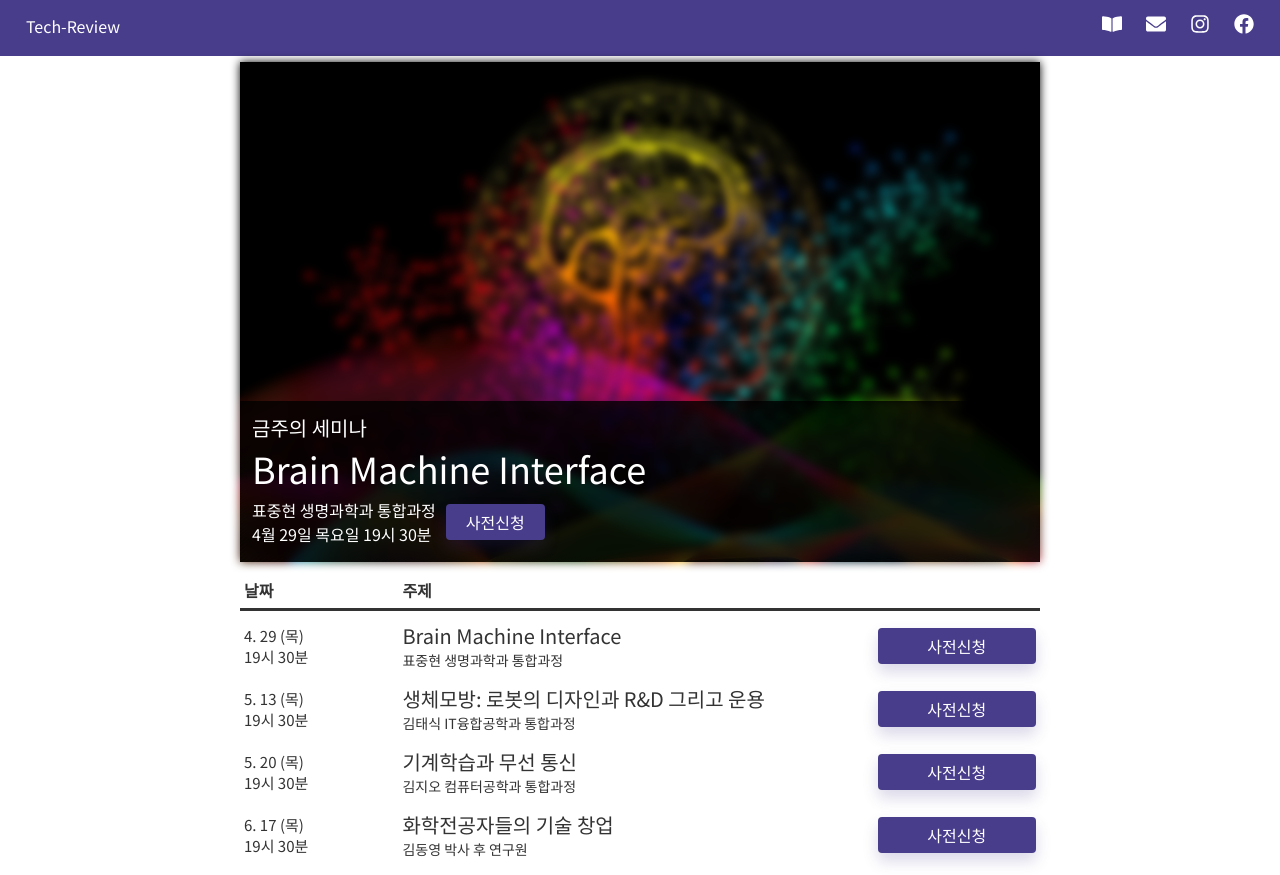
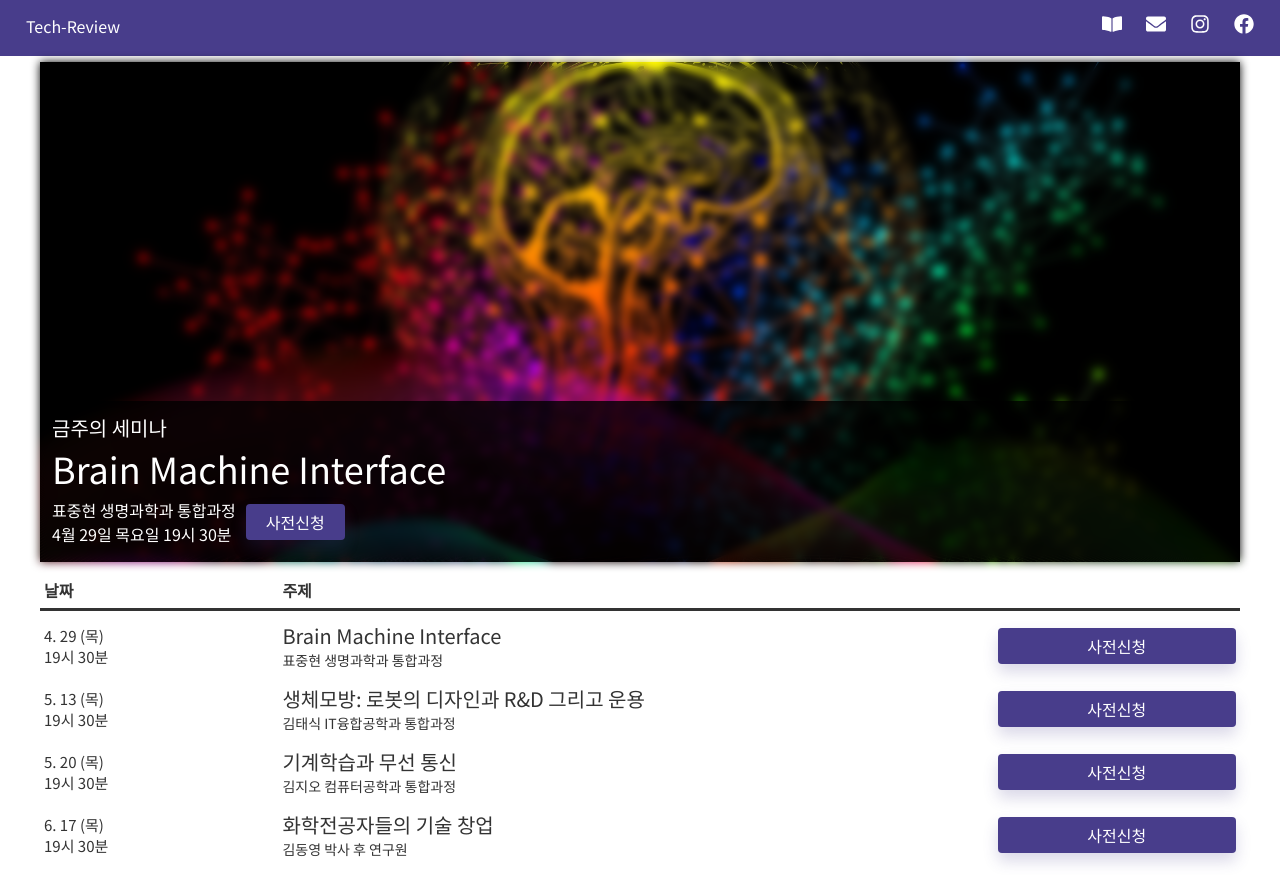
Before and after one commit to Stonerdk/techreview_web, a React (Create React App) app: page / in a window 1280 px wide. Built offline with nearby package versions, Linux system fonts and the light colour scheme.

Commit message:
week 2 upload

```diff
--- a/src/App.css
+++ b/src/App.css
@@ -35,7 +35,7 @@ nav .menus {
 main {
   margin : auto;
   padding : 6px;
-  max-width: 800px;
+  max-width: 1200px;
 }
 
 .recent {
--- a/src/App.js
+++ b/src/App.js
@@ -17,7 +17,7 @@ const seminarList = [
     month: 4,
     day: 29,
     time: new Date(2021, 4 - 1, 29, 19, 30, 0, 0).getTime(),
-    img: "1.jpg"
+    img: "1.png"
   },
   {
     href : "https://forms.gle/ztVkoWNmvqwYUHm17",
@@ -27,7 +27,7 @@ const seminarList = [
     month: 5,
     day: 13,
     time: new Date(2021, 5 - 1, 13, 19, 30, 0, 0).getTime(),
-    img: "1.jpg"
+    img: "2.png"
   },
   {
     href : "https://forms.gle/HJixdhQacv1CDQEx7",
@@ -37,7 +37,7 @@ const seminarList = [
     month: 5,
     day: 20,
     time: new Date(2021, 5 - 1, 20, 19, 30, 0, 0).getTime(),
-    img: "1.jpg"
+    img: "3.png"
   },
   {
     href : "https://forms.gle/QyNR6JP92FBTivuFA",
@@ -47,7 +47,7 @@ const seminarList = [
     month: 6,
     day: 17,
     time: new Date(2021, 6 - 1, 17, 19, 30, 0, 0).getTime(),
-    img: "1.jpg"
+    img: "4.png"
   }
 ]
 const today = new Date().getTime();
@@ -60,9 +60,10 @@ class Bridge extends React.Component {
   thisweekSeminar() {
     let recent = seminarList[3];
     for (var s of seminarList) {
-      if (today < s.time)
+      if (today < s.time) {
         recent = s;
         break;
+      }
     }
     return (
       <div className = "recent">
@@ -93,8 +94,8 @@ class Bridge extends React.Component {
           </div>
         </div>
         <div className = "bg">
-          <img src = {process.env.PUBLIC_URL + "/t1.jpg"} alt="d"/>
-          <img className = "blur" src = {process.env.PUBLIC_URL + "/t1.jpg"} alt="d"/>
+          <img src = {process.env.PUBLIC_URL + "/" + s.img} alt="d"/>
+          <img className = "blur" src = {process.env.PUBLIC_URL + "/" + s.img} alt="d"/>
         </div>
       </div>
     )
```
Also changed, not shown: public/1.png (renamed from public/t1.jpg), public/2.png (added).
